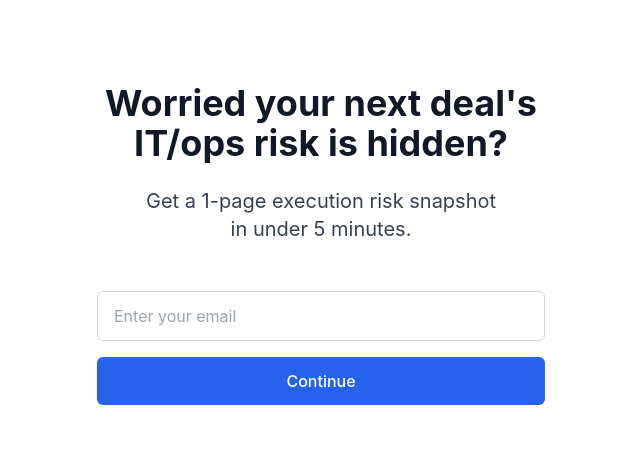
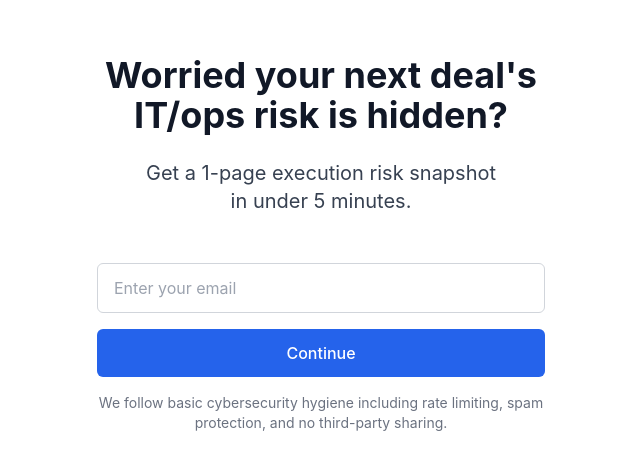
Before and after one commit to connortpeterson/ops-risk-landing, a React (Vite) app: page / in a window 1280 px wide. Shown: the part 188-658 px from the top of the page, without its empty margins (319-959 px from the left). Built offline with nearby package versions, Linux system fonts and the light colour scheme.

Commit message:
Add security hygiene disclaimer below email form

```diff
--- a/src/LandingPage.tsx
+++ b/src/LandingPage.tsx
@@ -45,6 +45,10 @@ function LandingPage() {
             </button>
           </div>
         </form>
+        <p className="text-center text-sm text-gray-500 mt-4">
+          We follow basic cybersecurity hygiene including rate limiting,
+          spam protection, and no third-party sharing.
+        </p>
       </main>
     </div>
   )
```
